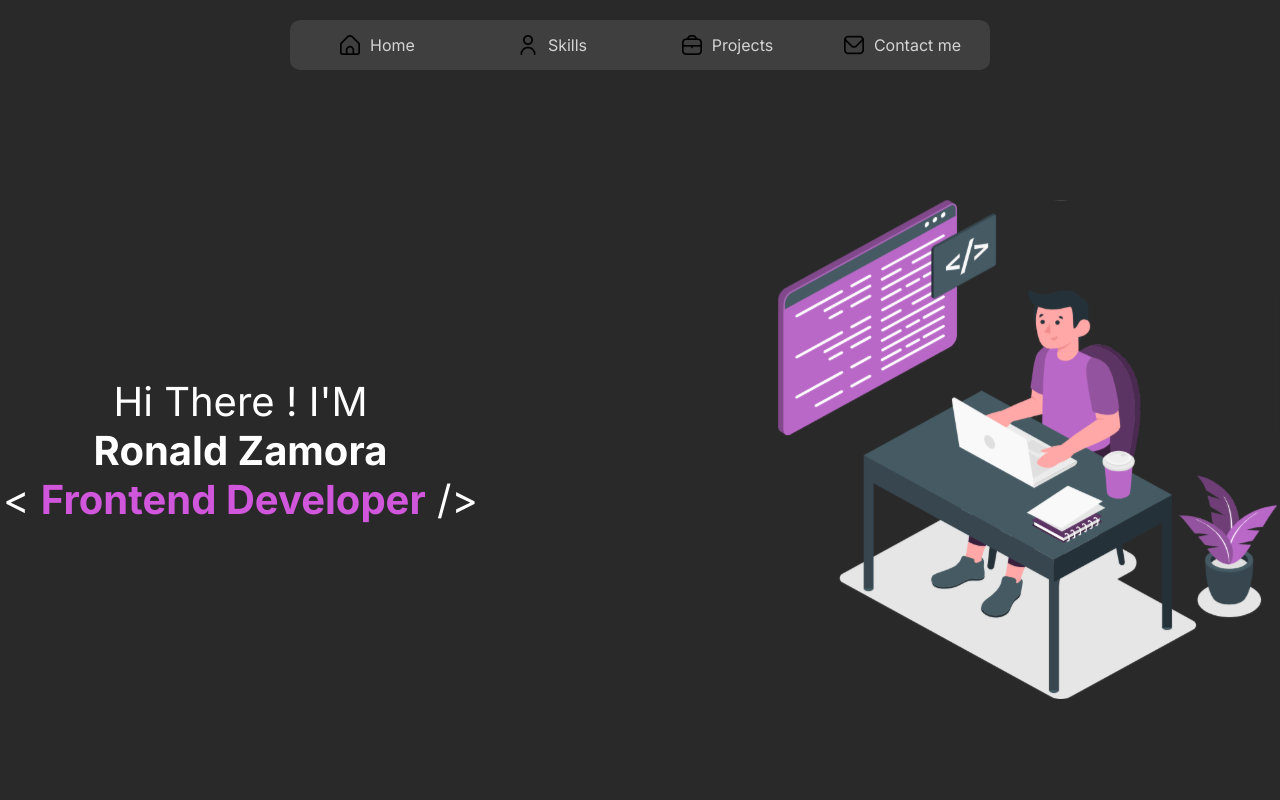
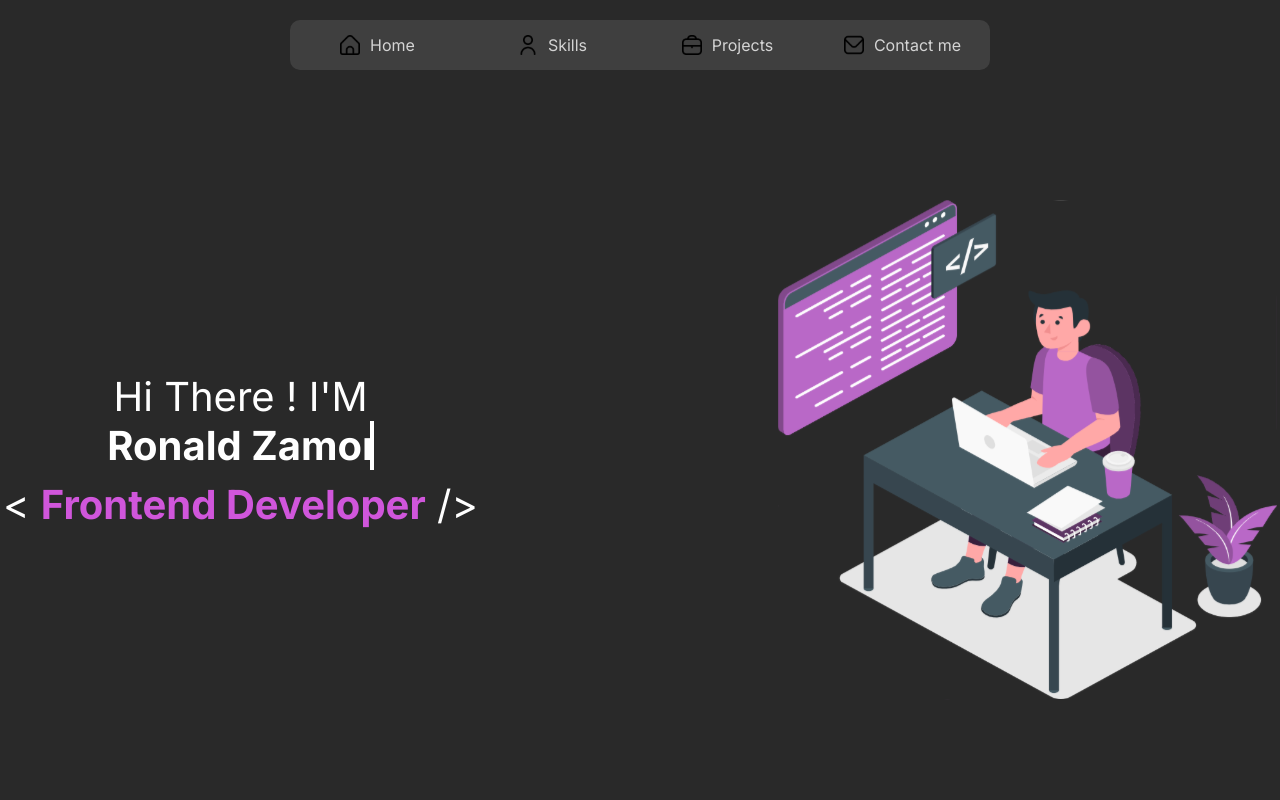
Before and after one commit to RonaldDev0/RonaldDev0, a Next.js app: page / in a window 1280 px wide. Shown: the top 800 px of the page. Built offline with nearby package versions, Linux system fonts and the light colour scheme.

Commit message:
animation

```diff
--- a/src/app/page.tsx
+++ b/src/app/page.tsx
@@ -10,7 +10,7 @@ function Start () {
   return (
     <div className={style.container_first_message}>
       <p>Hi There ! I'M <br />
-        <b className={style.name}>Ronald Zamora</b> <br />
+        <b className={style.name}> Ronald Zamora</b> <br />
         {'<'} <b>Frontend Developer</b> {'/>'}
       </p>
       <Image width='499' height='500' alt='Developer' src='/Developer.svg' className={style.image} />
--- a/src/app/projects/page.tsx
+++ b/src/app/projects/page.tsx
@@ -21,8 +21,8 @@ export default function Projects () {
                 <b className={style.project_title}>{title}</b>
                 <p className={style.description}>{description}</p>
                 <div className={style.container_links}>
-                  <Link href={gitHub} className={style.link}>GitHub</Link>
-                  <Link href={deploy} className={style.link}>Deploy</Link>
+                  <Link href={gitHub} target='_blank' className={style.link}>GitHub</Link>
+                  <Link href={deploy} target='_blank' className={style.link}>Deploy</Link>
                 </div>
               </div>
             )
--- a/src/scss/home.module.scss
+++ b/src/scss/home.module.scss
@@ -1,9 +1,4 @@
 @use 'vars' as v;
-
-.name {
-  color: white;
-}
-
 
 .container_second_message_text {
   background-color: map-get(v.$color, 'background' );
@@ -13,6 +8,27 @@
 
 
 
+.name {
+color: white;
+display: inline-block;
+white-space: nowrap;
+border-right: 4px solid;
+width: 11.5ch;
+
+animation: typing 3s steps(13), blink .6s infinite step-end alternate;
+overflow:hidden;
+// delay*********************************************************************************************************************************************************************************************************
+animation-iteration-count: infinite;
+}
+
+@keyframes typing {
+from { width: 0 }
+}
+
+@keyframes blink {
+ 50% { border-color: transparent }
+}
+
 @include v.desktop {
   .container_first_message {
     width: 100vw;
@@ -20,7 +36,7 @@
     align-items: center;
     justify-content: center;
     gap: 300px;
-    margin-top: 200px;
+    padding-top: 200px;
     font-size: 40px;
 
   }
```
Also changed, not shown: src/app/skills/Tools.ts (+4 -4 lines), 1 other file (tests, documents, lock files or other folders).
